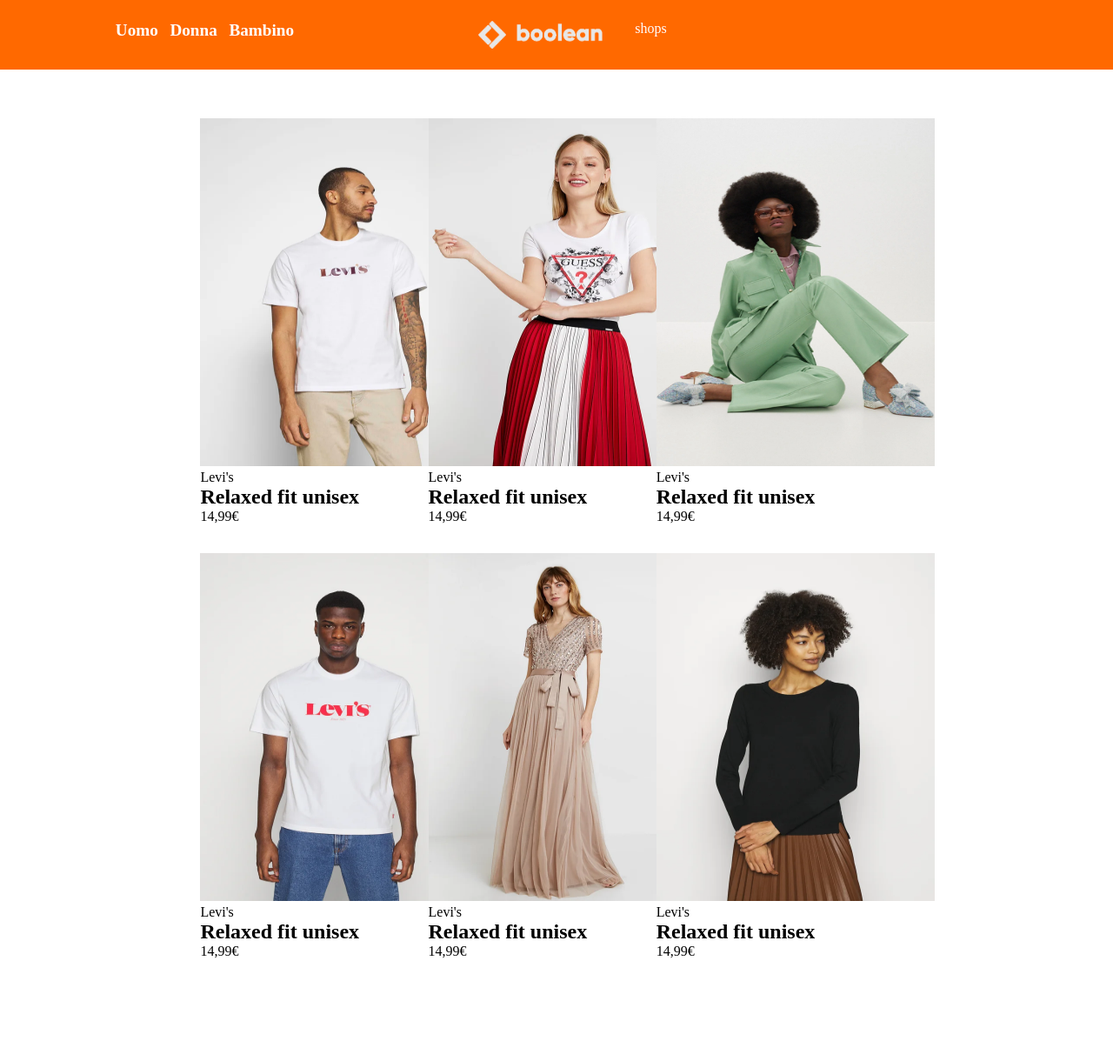
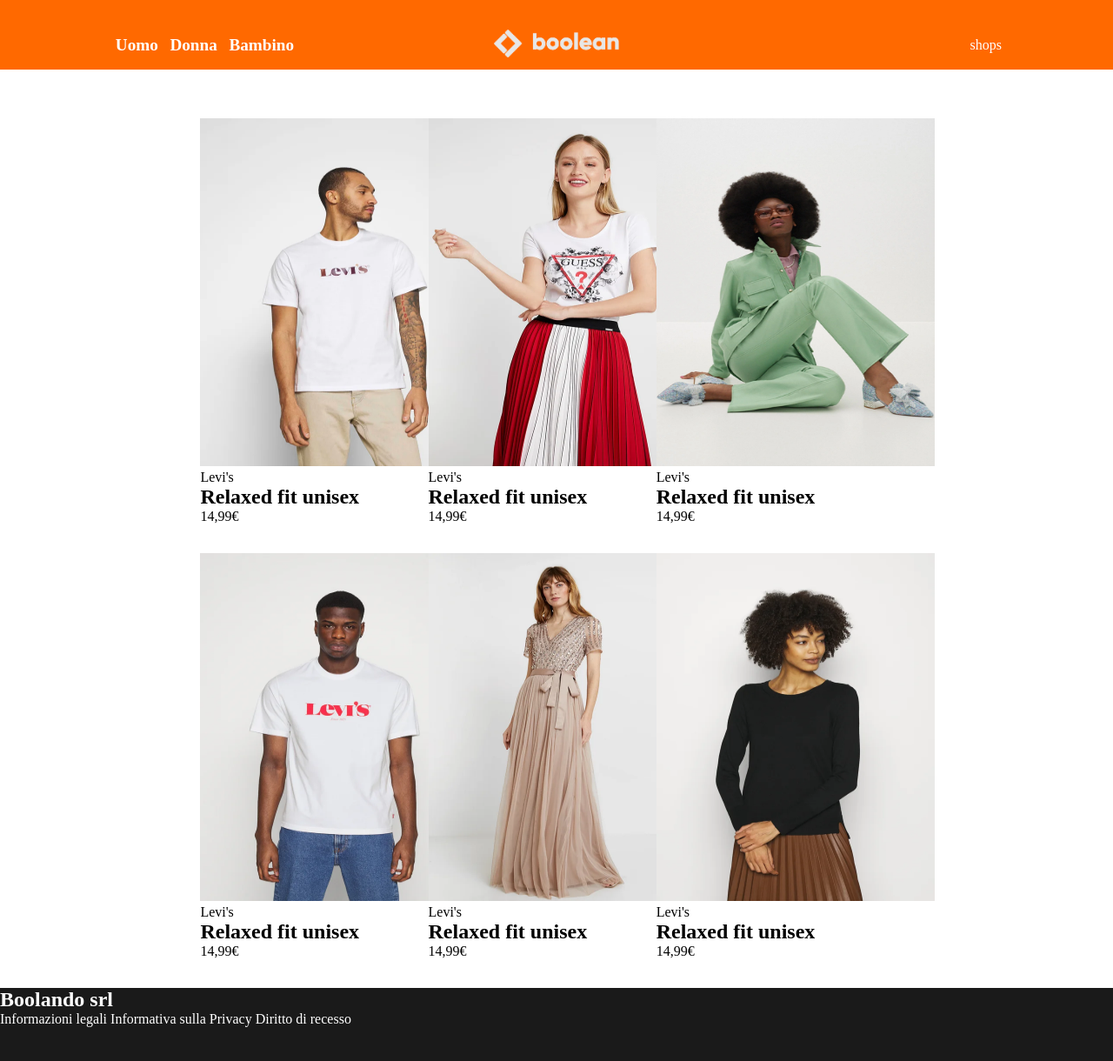
Before and after one commit to RobertoCartaMantiglia/html-css-boolando, a plain HTML site: page index.html in a window 1280 px wide. Shown: the whole page at 87% size. Before the commit the page ends 1136 px from the top, so only its background shows below. Drawn offline with Linux system fonts and the light colour scheme.

Commit message:
fix header

```diff
--- a/css/style.css
+++ b/css/style.css
@@ -14,12 +14,16 @@
 }
 nav div.gender,
 nav div.shop{
-    flex-basis: 70%;
+    flex-basis: 35%;
     height: 100%;
+}
+.shop{
+    text-align:right;
 }
 nav div.main-logo{
     flex-basis: 30%;
     height: 100%;
+    text-align: center;
 }
 nav ul{
     list-style: none;
@@ -33,13 +37,18 @@
 article img{
     flex-basis: 30%;
 }
+footer{
+    background-color: #1a1a1a;
+    color: white;
+    height: 8rem;
+}
 .container{
     height: 100%;
     width: 80%;
     margin: 0 auto;
 }
 .flex-container{
-    height: 100%;
+    /* height: 100%; */
     width: 80%;
     margin: 0 auto;
     align-items: center;
--- a/index.html
+++ b/index.html
@@ -70,7 +70,10 @@
     </main>
 
     <footer>
-
+        <div>
+        <h2>Boolando srl</h2>
+        <p>Informazioni legali Informativa sulla Privacy Diritto di recesso</p>
+        </div>
     </footer>
 </body>
 </html>
```
